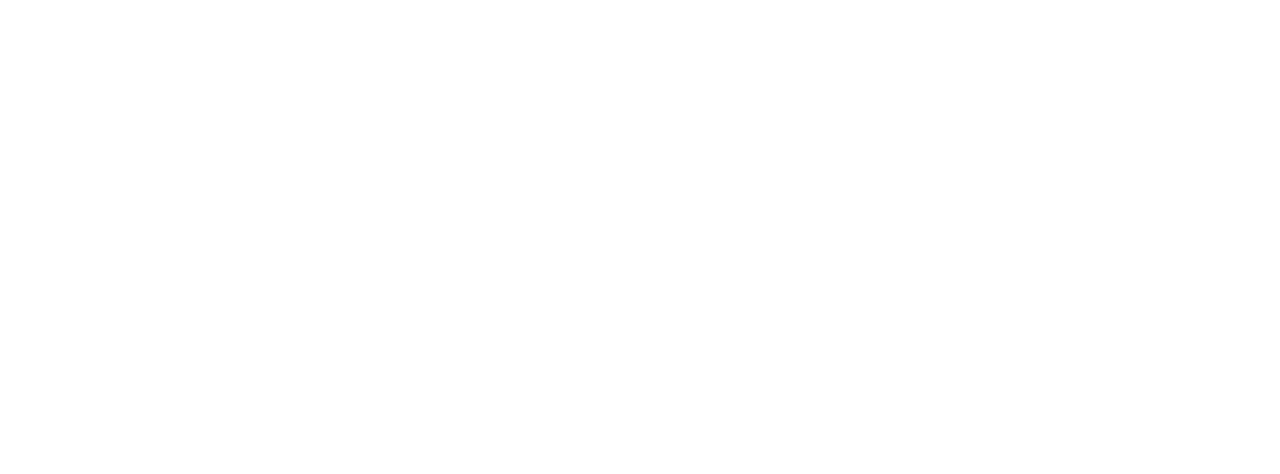
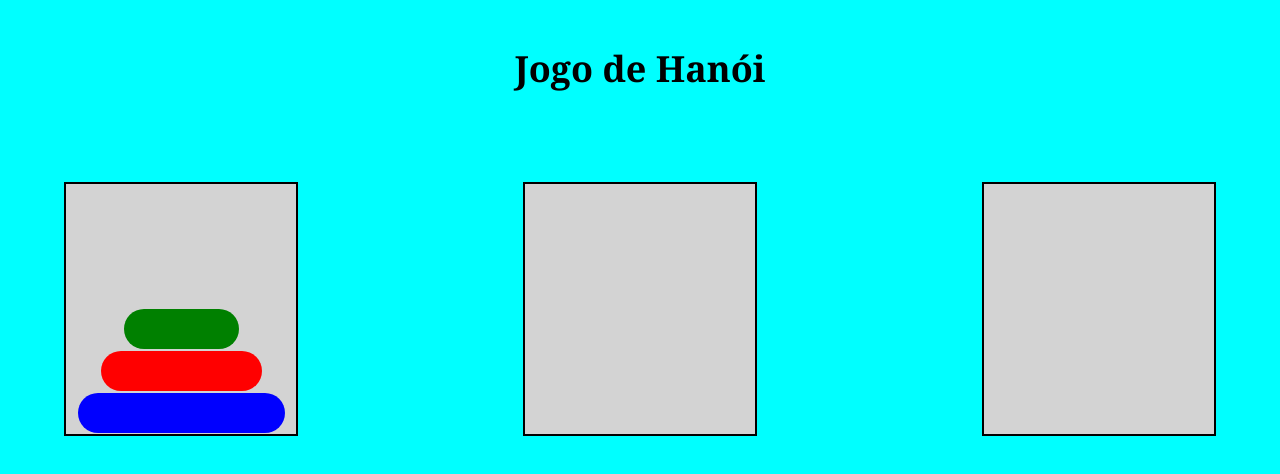
Before and after one commit to Kenzie-Academy-Brasil-Developers/entrega-torre-de-hanoi-sprint-5-Batistalbn, a plain HTML site: page index.html in a window 1280 px wide. Drawn offline with Linux system fonts and the light colour scheme.

Commit message:
Estilização e criação do evento

```diff
--- a/index.html
+++ b/index.html
@@ -4,12 +4,16 @@
     <meta charset="UTF-8" />
     <meta http-equiv="X-UA-Compatible" content="IE=edge" />
     <meta name="viewport" content="width=device-width, initial-scale=1.0" />
-    <title>Jogo Hanói</title>
+    <title>Jogo de Hanói</title>
     <link rel="stylesheet" href="./reset.css" />
     <link rel="stylesheet" href="./style.css" />
   </head>
   <body>
-    <main id="estruturaGlobal"></main>
+    <header class="title">
+      <h1>Jogo de Hanói </h1>
+    </header>
+    <main class="estruturaGlobal" id="estruturaGlobal">
+    </main>
     <script src="./script.js"></script>
   </body>
 </html>
--- a/script.js
+++ b/script.js
@@ -1,24 +1,40 @@
 // criar as sections com o DOM
 const parent = document.getElementById('estruturaGlobal');
 
-const section1 = document.createElement('section');
-parent.appendChild(section1);
+const torreInicial = document.createElement('section');
+torreInicial.id = "Torre-inicial"
+parent.appendChild(torreInicial);
 
-const section2 = document.createElement('section');
-parent.appendChild(section2);
+const torreMeio = document.createElement('section');
+torreMeio.id = "Torre-meio"
+parent.appendChild(torreMeio);
 
-const section3 = document.createElement('section');
-parent.appendChild(section3);
+const torreFinal = document.createElement('section');
+torreFinal.id = "Torre-final"
+parent.appendChild(torreFinal);
 
 // criar as divs com o DOM
-const div1 = document.createElement('div');
-section1.appendChild(div1);
+const disco1 = document.createElement('div');
+disco1.id = "disco1"
+torreInicial.appendChild(disco1);
 
-const div2 = document.createElement('div');
-section1.appendChild(div2);
+const disco2 = document.createElement('div');
+disco2.id = "disco2"
+torreInicial.appendChild(disco2);
 
-const div3 = document.createElement('div');
-section1.appendChild(div3);
+const disco3 = document.createElement('div');
+disco3.id = "disco3"
+torreInicial.appendChild(disco3);
 
 // criar um handler de clique em todas as sections
 // to achando que para essa parte e as que vêm a seguir precisaremos criar uma function. bora ver.
+
+const torres = document.querySelectorAll('section');
+console.log(torres);
+
+const disco = document.querySelectorAll('div');
+console.log(disco);
+
+torres.forEach((torre) => torre.addEventListener(
+    'click', (evt) => console.log(evt.target.id))
+);
--- a/style.css
+++ b/style.css
@@ -1,9 +1,89 @@
 /* to na duvida se pode ser usado direto no main
 ou se precisa ser colocado em cada section individualmente
 caso precise individualmente precisamos colocar direto no js? */
+body{
+  background-color: aqua;
+  display: flex;
+  flex-direction: column;
+  justify-content: center;
+  align-items: center;
+}
 
-main#estruturaGlobal {
+/* Title */
+.title {
+  margin-bottom: 20px;
+}
+
+.title h1{
+  font-size: 36px;
+  font-weight: 700;
+  font-family:Cambria, Cochin, Georgia, Times, 'Times New Roman', serif;
+  margin-top: 20px;
+}
+
+/* Jogo */
+.estruturaGlobal {
+  display: flex;
+  flex-direction: column;
+  justify-content: space-between;
+  align-items: center;
+  width: 80vw;
+  height: 800px;
+  margin-bottom: 20px;
+}
+
+.estruturaGlobal section {
+  background-color: lightgray;
+  width: 250px;
+  height: 250px;
+  max-height: 250px;
+  border: 2px solid black;
   display: flex;
   flex-direction: column-reverse;
   align-items: center;
+  }
+
+
+#disco1 {
+  background-color: blue;
+  height: 40px;
+  width: 90%;
+  border-radius: 20px;
+  margin: 1px;
 }
+
+#disco2{
+  background-color: red;
+  height: 40px;
+  width: 70%;
+  border-radius: 20px;
+  margin: 1px;
+}
+
+#disco3{
+  background-color: green;
+  height: 40px;
+  width: 50%;
+  border-radius: 20px;
+  margin: 1px;
+}
+
+@media screen and (min-width: 800px) {
+  body{
+    justify-content: space-around;
+    height: 500px;
+  }
+
+  .estruturaGlobal {
+    display: flex;
+    flex-direction: row;
+    justify-content: space-between;
+    align-items: center;
+    width: 90vw;
+    height: 280px;
+  }
+
+  .estruturaGlobal section {
+    width: 230px;
+  }
+}
```
